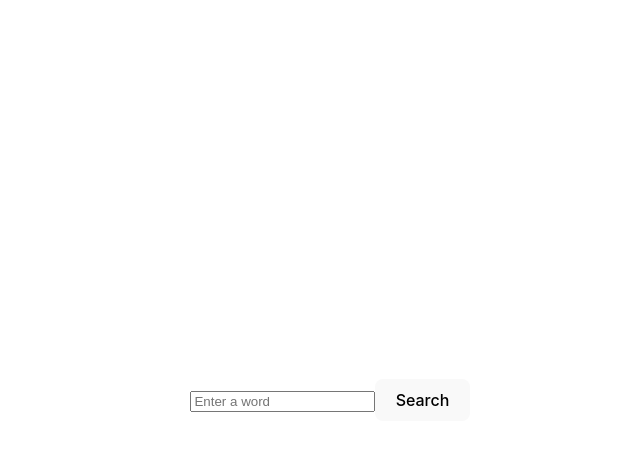
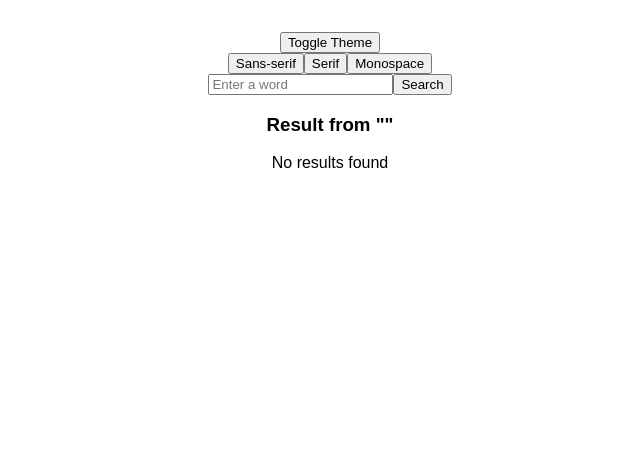
Before and after one commit to VladimirKomov/dictionary-app, a React (Vite) app in the folder packages/frontend/: page / in a window 1280 px wide. Shown: the top 450 px of the page, without its empty margins (310-950 px from the left). Built offline with nearby package versions, Linux system fonts and the light colour scheme.

Commit message:
Enhance frontend with font and theme switcher components

```diff
--- a/package.json
+++ b/package.json
@@ -17,7 +17,8 @@
     "express": "^4.21.1",
     "react": "^18.3.1",
     "react-dom": "^18.3.1",
-    "react-redux": "^9.1.2"
+    "react-redux": "^9.1.2",
+    "styled-components": "^6.1.13"
   },
   "devDependencies": {
     "@eslint/js": "^9.15.0",
@@ -25,6 +26,9 @@
     "@types/cors": "^2.8.17",
     "@types/express": "^4.17.17",
     "@types/node": "^22.10.1",
+    "@types/react": "^18.3.12",
+    "@types/react-dom": "^18.3.1",
+    "@types/styled-components": "^5.1.34",
     "@vitejs/plugin-react": "^4.3.4",
     "eslint": "^9.15.0",
     "nodemon": "^3.1.7",
--- a/packages/frontend/src/App.tsx
+++ b/packages/frontend/src/App.tsx
@@ -1,7 +1,9 @@
 import './App.css'
 import {Provider} from "react-redux";
 import store from './store/store';
-import SearchBar from './common/SearchBar';
+import SearchBar from './components/SearchBar';
+import ThemeSwitcher from "@frontend/components/ThemeSwitcher";
+import FontSwitcher from "@frontend/components/FontSwitcher";
 
 
 
@@ -11,6 +13,8 @@ function App() {
 
     return (
         <Provider store={store}>
+            <ThemeSwitcher/>
+            <FontSwitcher/>
             <SearchBar/>
         </Provider>
     )
--- /dev/null
+++ b/packages/frontend/src/components/FontSwitcher.tsx
@@ -0,0 +1,20 @@
+import React, {useState} from 'react';
+
+const FontSwitcher: React.FC = () => {
+    const [font, setFonts] = useState('sans-serif')
+
+    const changeFont = (font: string) => {
+        document.documentElement.style.fontFamily = font;
+        setFonts(font);
+    }
+
+    return (
+        <div>
+            <button onClick={() => changeFont('sans-serif')}>Sans-serif</button>
+            <button onClick={() => changeFont('serif')}>Serif</button>
+            <button onClick={() => changeFont('monospace')}>Monospace</button>
+        </div>
+    )
+};
+
+export default FontSwitcher;
--- a/packages/frontend/src/common/SearchBar.tsx
+++ b/packages/frontend/src/components/SearchBar.tsx
@@ -2,8 +2,7 @@ import React from "react";
 import { useDispatch, useSelector } from "react-redux";
 import { RootState, AppDispatch } from "../store/store";
 import {fetchWord, setWord} from "@frontend/store/dictionarySlice";
-
-
+import WordDefinition from "@frontend/components/WordDefinition";
 
 
 const SearchBar: React.FC = () => {
@@ -15,6 +14,14 @@ const SearchBar: React.FC = () => {
     };
 
     const handleSearch = () => {
+        if (loading) {
+            return;
+        }
+        if (!word.trim) {
+            console.log("word is not a string");
+            alert("Please enter a word");
+            return;
+        }
         if (word.trim()) {
             dispatch(fetchWord(word));
         }
@@ -34,12 +41,8 @@ const SearchBar: React.FC = () => {
 
             {error && <p style={{ color: "red" }}>{error}</p>}
 
-            {results && (
-                <div>
-                    <h3>Results for "{word}":</h3>
-                    <pre>{JSON.stringify(results, null, 2)}</pre>
-                </div>
-            )}
+            <WordDefinition word={word} results={results}/>
+
         </div>
     );
 };
--- /dev/null
+++ b/packages/frontend/src/components/ThemeSwitcher.tsx
@@ -0,0 +1,24 @@
+import React from 'react';
+
+const ThemeSwitcher: React.FC = () => {
+
+    const toggleTheme = () => {
+        const currentTheme = document.documentElement.getAttribute('data-theme');
+        const newTheme = currentTheme === 'dark' ? 'light' : 'dark';
+        document.documentElement.setAttribute('data-theme', newTheme);
+        localStorage.setItem('theme', newTheme);
+    };
+
+    React.useEffect(() => {
+        const savedTheme = localStorage.getItem('theme') || 'light';
+        document.documentElement.setAttribute('data-theme', savedTheme);
+    }, []);
+
+    return (
+        <div>
+            <button onClick={toggleTheme}>Toggle Theme</button>
+        </div>
+    )
+};
+
+export default ThemeSwitcher;
--- /dev/null
+++ b/packages/frontend/src/components/WordDefinition.tsx
@@ -0,0 +1,21 @@
+import React from 'react';
+
+interface WordDefinitionProps {
+    word: string;
+    results: any;
+}
+
+const WordDefinition: React.FC<WordDefinitionProps> = ({ word, results }) => {
+    return (
+        <div>
+            <h3>Result from "{word}"</h3>
+            {
+                results ?
+                <pre>{JSON.stringify(results, null, 2)}</pre> :
+                <p>No results found</p>
+            }
+        </div>
+    )
+};
+
+export default WordDefinition;
--- a/packages/frontend/src/main.tsx
+++ b/packages/frontend/src/main.tsx
@@ -1,6 +1,7 @@
 import React, { StrictMode } from 'react'
 import { createRoot } from 'react-dom/client'
-import './index.css'
+// import './index.css'
+import '../src/styles/global.css'
 import App from './App'
 
 
--- /dev/null
+++ b/packages/frontend/src/styles/global.css
@@ -0,0 +1,17 @@
+body {
+    font-family: 'Arial', sans-serif;
+    margin: 0;
+    padding: 0;
+    background-color: var(--background-color);
+    color: var(--text-color);
+}
+
+:root {
+    --background-color: #ffffff;
+    --text-color: #000000;
+}
+
+[data-theme='dark'] {
+    --background-color: #121212;
+    --text-color: #ffffff;
+}
```
Also changed, not shown: 1 other file (tests, documents, lock files or other folders).
